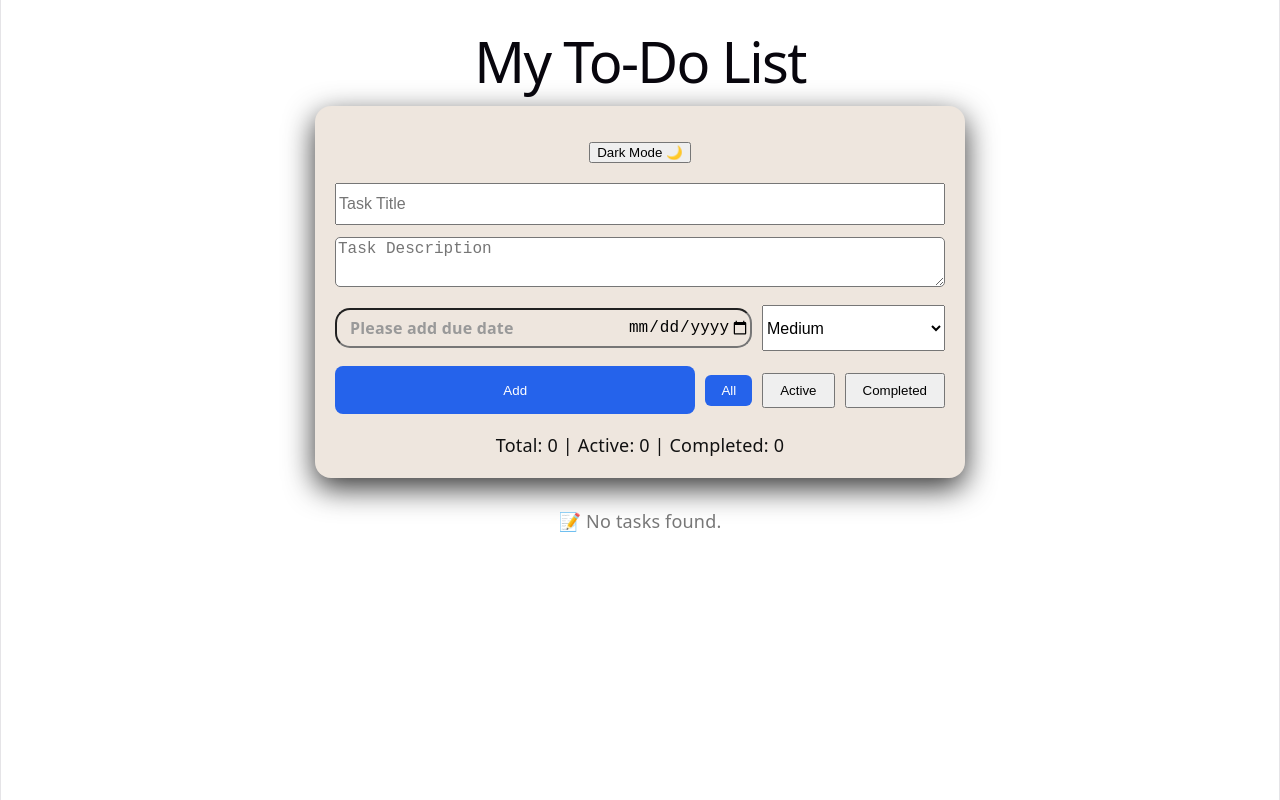
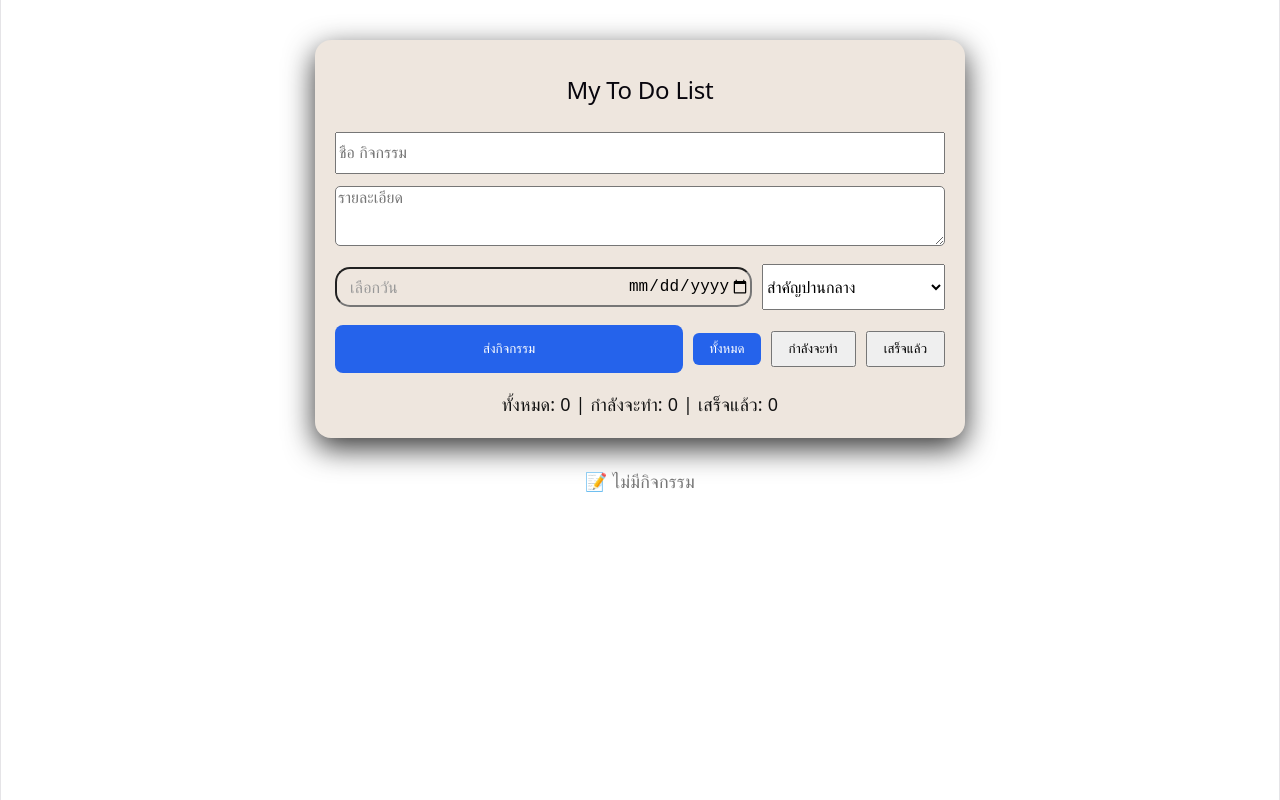
Before and after one commit to Tui-Satit/react-to-do-list, a React (Vite) app: page / in a window 1280 px wide. Built offline with nearby package versions, Linux system fonts and the light colour scheme.

Commit message:
change to thai language

```diff
--- a/src/App.jsx
+++ b/src/App.jsx
@@ -29,12 +29,13 @@ function App() {
   const [editingIndex, setEditingIndex] = useState(null);
   const [editingText, setEditingText] = useState("");
   const [editingDueDate, setEditingDueDate] = useState("");
-  const [editingPriority, setEditingPriority] = useState("Medium");
+  const [editingPriority, setEditingPriority] = useState("สำคัญปานกลาง");
   const [filter, setFilter] = useState("all");
   const [searchText, setSearchText] = useState("");
   const [darkMode, setDarkMode] = useState(false);
-  const [priority, setPriority] = useState("Medium");
-  const [toast, setToast] = useState("")
+  const [priority, setPriority] = useState("สำคัญปานกลาง");
+  const [toast, setToast] = useState("");
+  const [editingDescription, setEditingDescription] = useState("");
 
 
 
@@ -56,7 +57,7 @@ function App() {
 
     setNewDescription("");
     setDueDate("");
-    setPriority("Medium");
+    setPriority("สำคัญปานกลาง");
 
     showToast("Task added ✅");
 
@@ -65,12 +66,18 @@ function App() {
 
 
   function deleteTask(indexToDelete) {
+    const confirmDelete = window.confirm(
+      "🚮 ยืนยัน ลบ"
+    );
+
+    if (!confirmDelete) return;
+
     const updatedTasks = tasks.filter(
       (_, index) => index !== indexToDelete
     );
 
     setTasks(updatedTasks);
-    showToast("Task deleted  🗑️");
+    showToast("ลบกิจกรรมเรียบร้อย 🗑️");
   }
 
 
@@ -83,6 +90,7 @@ function App() {
     updatedTasks[indexToSave] = {
       ...updatedTasks[indexToSave],
       title: editingText,
+      description: editingDescription,
       dueDate: editingDueDate,
       priority: editingPriority,
     };
@@ -91,8 +99,9 @@ function App() {
     setTasks(updatedTasks);
     setEditingIndex(null);
     setEditingText("");
+    setEditingDescription("");
     setEditingDueDate("");
-    setEditingPriority("Medium");
+    setEditingPriority("สำคัญปานกลาง");
   }
 
    function toggleCompleted(indexToCompleted)  {
@@ -157,19 +166,21 @@ function App() {
     });
   }
 
-
+/*
+ <button onClick={() => setDarkMode(!darkMode)}>
+        {darkMode ? "Light Mode ☀️ " : "Dark Mode 🌙 "}
+      </button>
+*/
 
   return (
     <div className={darkMode ? "dark" : "light"} >
-      <h1>My To-Do List</h1>
+
 
   {toast && <div className="toast">{toast}</div>}
 
   <div className="controls">
  <div className="toolbar">
-        <button onClick={() => setDarkMode(!darkMode)}>
-        {darkMode ? "Light Mode ☀️ " : "Dark Mode 🌙 "}
-      </button>
+          <h2>My To Do List</h2>
     </div>
    {/*
    <div className="search-bar">
@@ -187,7 +198,7 @@ function App() {
        <input
          className="task-title-input"
          type="text"
-         placeholder="Task Title"
+         placeholder="ชื่อ กิจกรรม"
          value={newTitle}
          onChange={(e) => setNewTitle(e.target.value)}
 
@@ -197,10 +208,10 @@ function App() {
 
     <div className="description-row">
       <textarea
-        placeholder="Task Description"
+        placeholder="รายละเอียด"
         value={newDescription}
         onChange={(e) => setNewDescription(e.target.value)}
-        rows={1}
+        rows={3}
 
 
       />
@@ -208,7 +219,7 @@ function App() {
 
      <div className="date-priority-row">
         <div className="date-wrapper">
-          {!dueDate && <span className="date-placeholder">Please add due date</span>}
+          {!dueDate && <span className="date-placeholder">เลือกวัน</span>}
 
 
         <input
@@ -224,9 +235,9 @@ function App() {
         value={priority}
         onChange={(e) => setPriority(e.target.value)}
         >
-         <option>High</option>
-         <option>Medium</option>
-         <option>Low</option>
+         <option>สำคัญมาก</option>
+         <option>สำคัญปานกลาง</option>
+         <option>สำคัญน้อย</option>
       </select>
 
 </div>
@@ -235,23 +246,23 @@ function App() {
 
      <div className="bottom-row">
 
-       <button className="add-btn" onClick={addTask}>Add</button>
+       <button className="add-btn" onClick={addTask}>ส่งกิจกรรม</button>
       <button
         className={filter === "all" ? "active-filter" : ""}
       onClick={() => setFilter("all")}>
-          All
+          ทั้งหมด
       </button>
 
       <button
           className={filter === "active" ? "active-filter" : ""}
       onClick={() => setFilter("active")}>
-          Active
+          กำลังจะทำ
       </button>
 
       <button
           className={filter === "completed" ? "active-filter" : ""}
          onClick={() => setFilter("completed")}>
-          Completed
+          เสร็จแล้ว
       </button>
 
      </div>
@@ -262,9 +273,9 @@ function App() {
 
 
       <p>
-                Total: {totalTasks} |
-                Active: {activeTasks} |
-                Completed: {completedTasks}
+                ทั้งหมด: {totalTasks} |
+                กำลังจะทำ: {activeTasks} |
+                เสร็จแล้ว: {completedTasks}
             </p>
 
 
@@ -275,7 +286,7 @@ function App() {
       <ul>
        {sortedTasks.length === 0 && (
         <p className="empty-state">
-            📝 No tasks found.
+            📝 ไม่มีกิจกรรม
         </p>
        )}
 
@@ -330,8 +341,29 @@ function App() {
                   onChange={(e) => setEditingText(e.target.value)}
                   />
 
+                  <textarea
+                     value={editingDescription}
+                     onChange={(e) => setEditingDescription(e.target.value)}
+                     rows={2}
+                  />
+
+                  <input
+                    type="date"
+                    value={editingDueDate}
+                    onChange={(e) => setEditingDueDate(e.target.value)}
+                    />
+
+                  <select
+                    value={editingPriority}
+                    onChange={(e) => setEditingPriority(e.target.value)}
+                    >
+                      <option>สำคัญมาก</option>
+                      <option>สำคัญปานกลาง</option>
+                      <option>สำคัญน้อย</option>
+                    </select>
+
                   <button onClick={() => saveTask(realIndex)}>
-                    Save
+                    บันทึก
                   </button>
               </>
             ):(
@@ -354,9 +386,9 @@ function App() {
                    <div
                      style={{
                       color:
-                        task.priority === "High"
+                        task.priority === "สำคัญมาก"
                         ? "red"
-                        : task.priority === "Medium"
+                        : task.priority === "สำคัญปานกลาง"
                         ? "orange"
                         : "green",
                         fontWeight: "bold",
@@ -368,7 +400,7 @@ function App() {
 
                       {isDueToday && (
                       <div className="due-today">
-                         📌  Due Today
+                         📌  ต้องทำวันนี้
                       </div>
                       )}
 
@@ -382,17 +414,18 @@ function App() {
                   onClick={() => {
                     setEditingIndex(realIndex);
                     setEditingText(task.title || task.text || "");
+                    setEditingDescription(task.description || "");
                     setEditingDueDate(task.dueDate || "");
-                    setEditingPriority(task.priority || "Medium");
+                    setEditingPriority(task.priority || "สำคัญปานกลาง");
                   }}
              >
-              Edit
+              แก้ไข
 
              </button>
 
 
-                   <button onClick={() =>  deleteTask(realIndex)}>Delete</button>
-                   <button onClick={() => toggleCompleted(realIndex)}>Done </button>
+                   <button onClick={() =>  deleteTask(realIndex)}>ลบ</button>
+                   <button onClick={() => toggleCompleted(realIndex)}>ทำแล้ว </button>
          </div>
            </>
             )}
```
